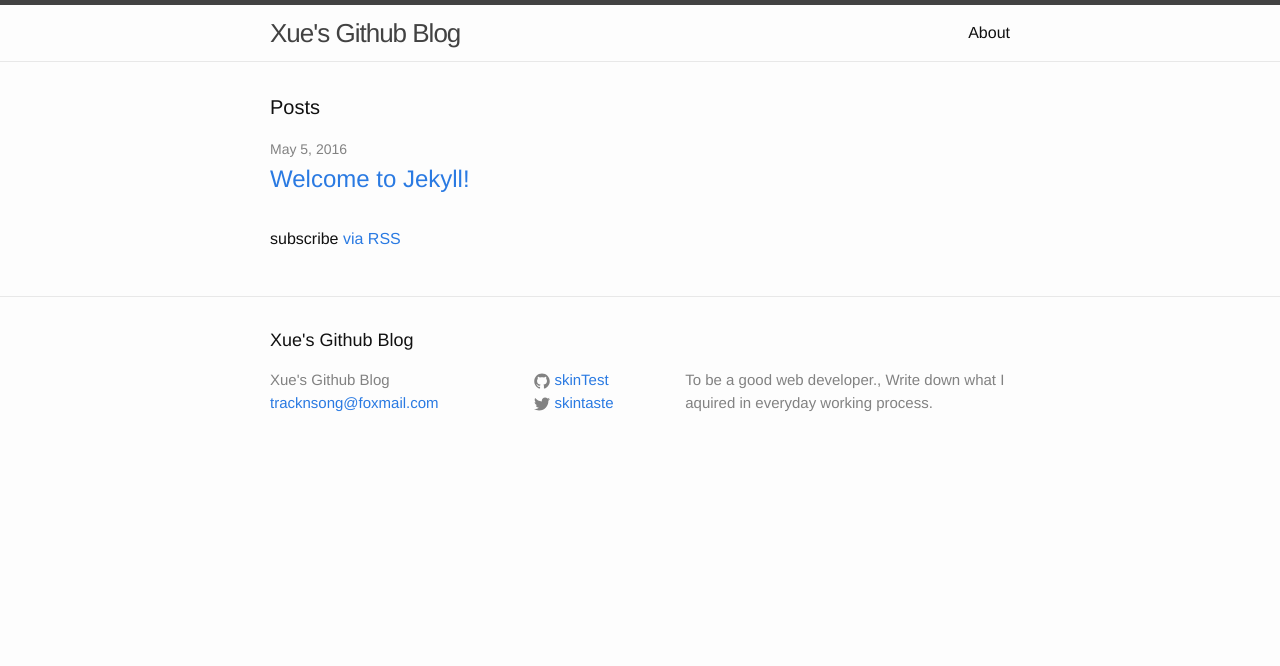
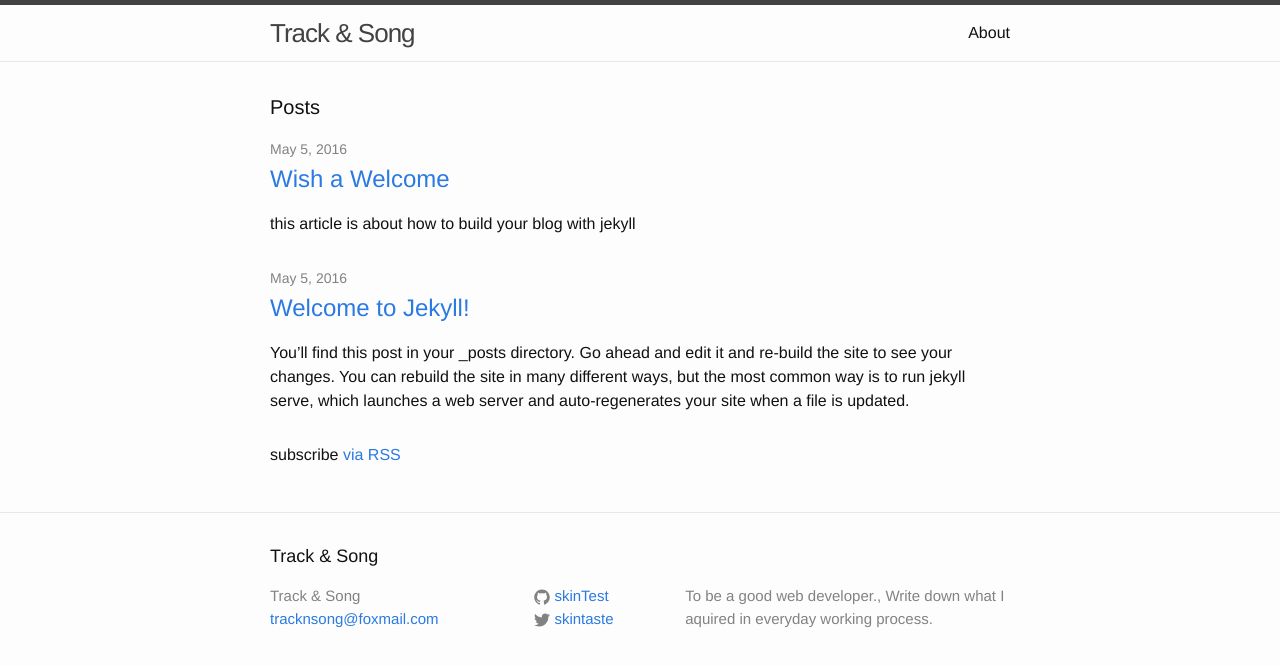
Before and after one commit to skinTest/skinTest.github.io, a Jekyll site: the page built from index.html, in a window 1280 px wide. Shown: the top 666 px of the page. Built offline with Jekyll 4.4.1, drawn with Linux system fonts in a browser that asks for light colours.

Commit message:
jekyll posts

````diff
--- a/_config.yml
+++ b/_config.yml
@@ -6,7 +6,7 @@
 # 'jekyll serve'. If you change this file, please restart the server process.
 
 # Site settings
-title: Xue's Github Blog
+title: Track & Song
 email: tracknsong@foxmail.com
 description: > # this means to ignore newlines until "baseurl:"
   To be a good web developer., Write down what I aquired in everyday working process.
@@ -14,6 +14,7 @@ baseurl: "" # the subpath of your site, e.g. /blog
 url: "http://skintest.github.io/" # the base hostname & protocol for your site
 twitter_username: skintaste
 github_username:  skinTest
+excerpt_separator: <!-- more --> # this means, in each post, things before this will be grabbed into excerpt
 
 # Build settings
 markdown: kramdown
--- /dev/null
+++ b/_posts/2016-05-05-jekyll-starter.md
@@ -0,0 +1,56 @@
+---
+layout: post
+title:  "Wish a Welcome"
+categories: jekyll learning
+date: 2016-05-05 17:42:54 +0800
+---
+
+this article is about how to build your blog with jekyll
+<!-- more -->
+
+# Blog Building
+
+### Jekyll
+* text transform engine. based on ruby, and ...
+* jekyll is executable
+
+```bash
+jekyll build [src/dest options] [watch options]
+jekyll serve
+```
+
+* 'config.yml' is the [config](https://jekyllrb.com/docs/configuration/) file for jekyll
+* YAML Front matter, things like below
+    - keys
+        1. first thing of file
+        2. triple dash line
+    - [Front Matter](https://jekyllrb.com/docs/frontmatter/)
+    - [YAML](http://my.oschina.net/u/1861837/blog/526142?p={{totalPage}})
+        1. indentation should be: 2
+        2. `key: value`
+        3. nest key value pair
+        4. Array specified by dash and a white space
+
+```YAML
+---
+layout: post
+title: Blogging Like a Hacker
+---
+```
+
+```
+1_key:
+  2_key: value
+```
+
+```YAML
+key: - list_value_one- list_value_two- list_value_three
+key:
+  - list_value_one
+  - list_value_two
+  - list_value_three
+```
+
+### github pages
+1. create <username/ orgname>.github.io
+2. write file and then push, github will host for you under 1G and 10G
--- a/_posts/2016-05-05-welcome-to-jekyll.markdown
+++ b/_posts/2016-05-05-welcome-to-jekyll.markdown
@@ -4,7 +4,9 @@ title:  "Welcome to Jekyll!"
 date:   2016-05-05 15:39:29 +0800
 categories: jekyll update
 ---
+
 You’ll find this post in your `_posts` directory. Go ahead and edit it and re-build the site to see your changes. You can rebuild the site in many different ways, but the most common way is to run `jekyll serve`, which launches a web server and auto-regenerates your site when a file is updated.
+<!-- more -->
 
 To add new posts, simply add a file in the `_posts` directory that follows the convention `YYYY-MM-DD-name-of-post.ext` and includes the necessary front matter. Take a look at the source for this post to get an idea about how it works.
 
--- a/index.html
+++ b/index.html
@@ -14,6 +14,7 @@ layout: default
         <h2>
           <a class="post-link" href="{{ post.url | prepend: site.baseurl }}">{{ post.title }}</a>
         </h2>
+        <p> {{ post.excerpt | strip_html }} </p>
       </li>
     {% endfor %}
   </ul>
````
Also changed, not shown: 5 other files.
